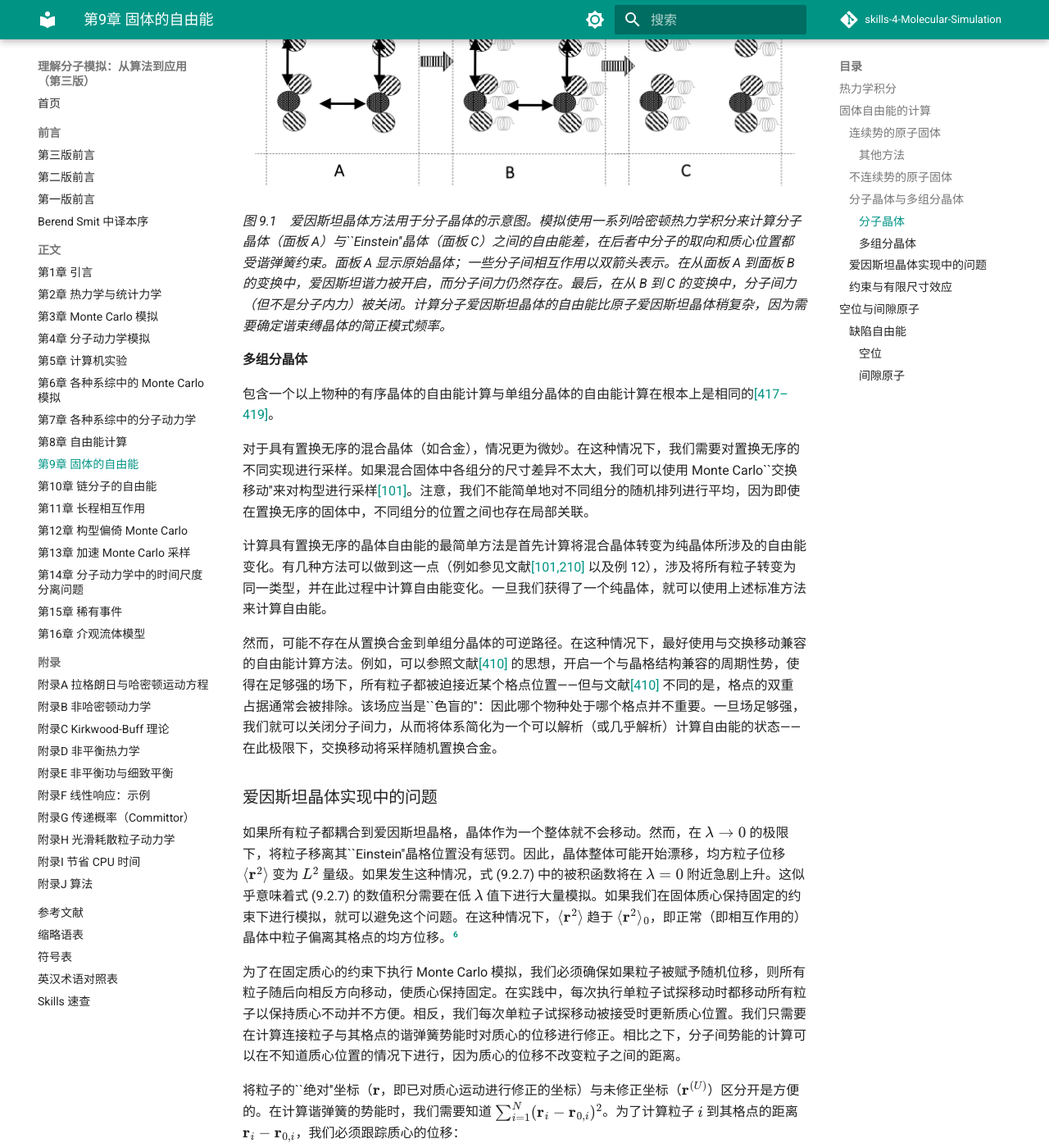
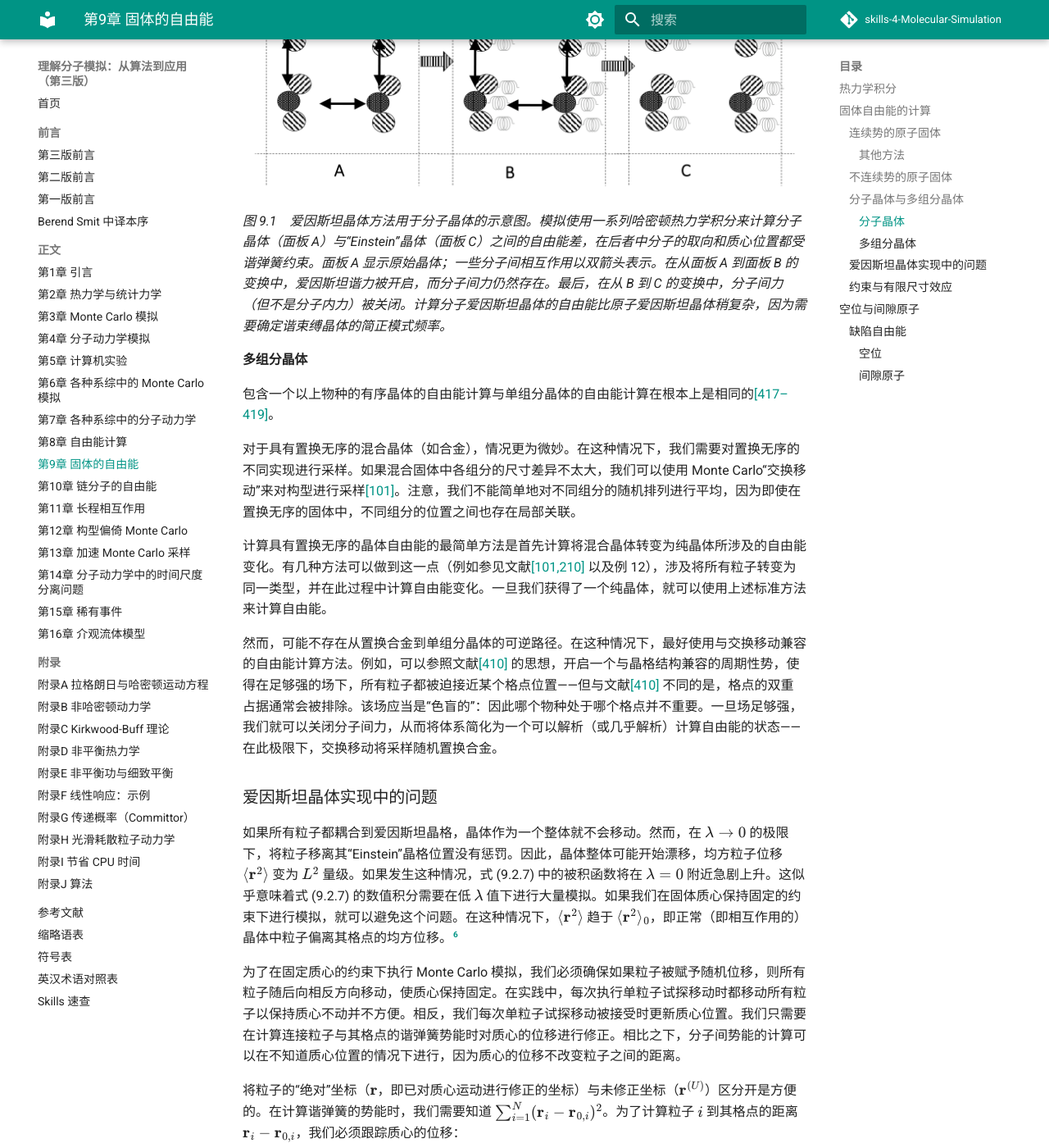
Before and after one commit to KASSARhahaha/skills-4-Molecular-Simulation, an MkDocs documentation site: the page built from docs/chapters/ch09-free-energy-solids.md, in a window 1280 px wide and 1400 px high, scrolled down 6396 px. Shown: the whole window at 82% size. Built offline with MkDocs 1.6.1 and Material for MkDocs 9.7.7, drawn with Linux system fonts in a browser that asks for light colours; comment, search, counter and statistics services are not loaded; some of the changed text lies outside the part shown.

Commit message:
同步译稿：引号统一为全角「“”」14 处

```diff
--- a/docs/chapters/ch09-free-energy-solids.md
+++ b/docs/chapters/ch09-free-energy-solids.md
@@ -24,9 +24,9 @@
 \tag{9.1.2}
 $$
 
-固-液共存曲线本身不在临界点终止，因此不存在不穿越一级相变的从固体到理想气体的``天然''可逆路径。然而，通常可以构造通往其他已知自由能状态的可逆路径。构造此类路径是本章的主要主题。
+固-液共存曲线本身不在临界点终止，因此不存在不穿越一级相变的从固体到理想气体的“天然”可逆路径。然而，通常可以构造通往其他已知自由能状态的可逆路径。构造此类路径是本章的主要主题。
 
-到达已知自由能状态有多种途径。在 20 世纪 60 年代中期，Hoover 和 Ree 引入了所谓的单占胞方法[[276,307]](references.md#ref-276)。在单占胞方法中，固体被建模为格气；每个粒子被分配到一个格点，并且只允许在其格点周围的``胞''内运动。格点与无约束固体中原子的平均位置重合。如果密度足够高——使得胞壁对系统性质的影响可以忽略——则此格点模型的自由能与原始固体的自由能相同。单占胞模型可以均匀膨胀而不会熔化（或更准确地说，不会失去平移序）。通过这种方式，我们获得了一条（假定可逆的）积分路径，通向一个可以解析计算自由能的稀薄格气。单占胞方法最早的应用是 Hoover 和 Ree 计算硬盘[[276]](references.md#ref-276) 和硬球[[307]](references.md#ref-307) 固体的自由能。
+到达已知自由能状态有多种途径。在 20 世纪 60 年代中期，Hoover 和 Ree 引入了所谓的单占胞方法[[276,307]](references.md#ref-276)。在单占胞方法中，固体被建模为格气；每个粒子被分配到一个格点，并且只允许在其格点周围的“胞”内运动。格点与无约束固体中原子的平均位置重合。如果密度足够高——使得胞壁对系统性质的影响可以忽略——则此格点模型的自由能与原始固体的自由能相同。单占胞模型可以均匀膨胀而不会熔化（或更准确地说，不会失去平移序）。通过这种方式，我们获得了一条（假定可逆的）积分路径，通向一个可以解析计算自由能的稀薄格气。单占胞方法最早的应用是 Hoover 和 Ree 计算硬盘[[276]](references.md#ref-276) 和硬球[[307]](references.md#ref-307) 固体的自由能。
 
 Hoover 及其合作者还开发了单占胞方法的替代方案[[309,311]](references.md#ref-309)。在此方法中，固体被冷却到足够低的温度，使其表现为谐振晶体。谐振晶体的亥姆霍兹自由能可以使用晶格动力学进行解析计算。更高温度下固体的自由能则由式 (9.1.2) 的积分得到。[^4]
 
@@ -64,7 +64,7 @@
 \tag{9.2.3}
 $$
 
-正如我们稍后将看到的，考虑质心固定的晶体在计算上更为方便。这将对式 (9.2.3) 稍作修改（见第 9.2.5 节）。``弹簧常数'' $\alpha_i$ 可以进行调整以优化式 (9.2.2) 数值积分的精度。合理的假设是，如果量 $\sum_{i=1}^{N} \alpha_i (\mathbf{r}_i - \mathbf{r}_{0,i})^2 - U(\mathbf{r}^N)$ 的涨落最小，则积分是最优的，这意味着纯爱因斯坦晶体中的相互作用应与原始体系中的相互作用尽可能接近。这表明 $\alpha_i$ 应选择使得 $\lambda = 1$ 和 $\lambda = 0$ 时的均方位移相等：
+正如我们稍后将看到的，考虑质心固定的晶体在计算上更为方便。这将对式 (9.2.3) 稍作修改（见第 9.2.5 节）。“弹簧常数” $\alpha_i$ 可以进行调整以优化式 (9.2.2) 数值积分的精度。合理的假设是，如果量 $\sum_{i=1}^{N} \alpha_i (\mathbf{r}_i - \mathbf{r}_{0,i})^2 - U(\mathbf{r}^N)$ 的涨落最小，则积分是最优的，这意味着纯爱因斯坦晶体中的相互作用应与原始体系中的相互作用尽可能接近。这表明 $\alpha_i$ 应选择使得 $\lambda = 1$ 和 $\lambda = 0$ 时的均方位移相等：
 
 $$
 \left\langle \sum_{i=1}^{N} (\mathbf{r}_i - \mathbf{r}_{0,i})^2 \right\rangle_{\lambda=0} \approx \left\langle \sum_{i=1}^{N} (\mathbf{r}_i - \mathbf{r}_{0,i})^2 \right\rangle_{\lambda=1} .
@@ -142,7 +142,7 @@
 \tag{9.2.7}
 $$
 
-在 $\lambda_{\max}$ 足够大的值下，硬粒子彼此之间不再``感知''对方，自由能便简化为非相互作用爱因斯坦晶体的自由能。显然，弹簧常数 $\lambda$ 的值应当足够大，以确保谐束缚晶体确实表现为爱因斯坦晶体。同时，$\lambda$ 不应太大，否则式 (9.2.7) 的数值积分会变得不够精确。一般而言，$\lambda$ 的最优选择取决于模型的具体细节。在案例研究 17 中，我们展示了如何为特定模型体系选择 $\lambda$，并讨论了硬核相互作用特有的其他实际问题。
+在 $\lambda_{\max}$ 足够大的值下，硬粒子彼此之间不再“感知”对方，自由能便简化为非相互作用爱因斯坦晶体的自由能。显然，弹簧常数 $\lambda$ 的值应当足够大，以确保谐束缚晶体确实表现为爱因斯坦晶体。同时，$\lambda$ 不应太大，否则式 (9.2.7) 的数值积分会变得不够精确。一般而言，$\lambda$ 的最优选择取决于模型的具体细节。在案例研究 17 中，我们展示了如何为特定模型体系选择 $\lambda$，并讨论了硬核相互作用特有的其他实际问题。
 
 ### 分子晶体与多组分晶体
 
@@ -158,25 +158,25 @@
 
 ![图 9.1](../images/fig_9_1.png)
 
-*图 9.1　爱因斯坦晶体方法用于分子晶体的示意图。模拟使用一系列哈密顿热力学积分来计算分子晶体（面板 A）与``Einstein''晶体（面板 C）之间的自由能差，在后者中分子的取向和质心位置都受谐弹簧约束。面板 A 显示原始晶体；一些分子间相互作用以双箭头表示。在从面板 A 到面板 B 的变换中，爱因斯坦谐力被开启，而分子间力仍然存在。最后，在从 B 到 C 的变换中，分子间力（但不是分子内力）被关闭。计算分子爱因斯坦晶体的自由能比原子爱因斯坦晶体稍复杂，因为需要确定谐束缚晶体的简正模式频率。*
+*图 9.1　爱因斯坦晶体方法用于分子晶体的示意图。模拟使用一系列哈密顿热力学积分来计算分子晶体（面板 A）与“Einstein”晶体（面板 C）之间的自由能差，在后者中分子的取向和质心位置都受谐弹簧约束。面板 A 显示原始晶体；一些分子间相互作用以双箭头表示。在从面板 A 到面板 B 的变换中，爱因斯坦谐力被开启，而分子间力仍然存在。最后，在从 B 到 C 的变换中，分子间力（但不是分子内力）被关闭。计算分子爱因斯坦晶体的自由能比原子爱因斯坦晶体稍复杂，因为需要确定谐束缚晶体的简正模式频率。*
 
 #### 多组分晶体
 
 包含一个以上物种的有序晶体的自由能计算与单组分晶体的自由能计算在根本上是相同的[[417–419]](references.md#ref-417)。
 
-对于具有置换无序的混合晶体（如合金），情况更为微妙。在这种情况下，我们需要对置换无序的不同实现进行采样。如果混合固体中各组分的尺寸差异不太大，我们可以使用 Monte Carlo``交换移动''来对构型进行采样[[101]](references.md#ref-101)。注意，我们不能简单地对不同组分的随机排列进行平均，因为即使在置换无序的固体中，不同组分的位置之间也存在局部关联。
+对于具有置换无序的混合晶体（如合金），情况更为微妙。在这种情况下，我们需要对置换无序的不同实现进行采样。如果混合固体中各组分的尺寸差异不太大，我们可以使用 Monte Carlo“交换移动”来对构型进行采样[[101]](references.md#ref-101)。注意，我们不能简单地对不同组分的随机排列进行平均，因为即使在置换无序的固体中，不同组分的位置之间也存在局部关联。
 
 计算具有置换无序的晶体自由能的最简单方法是首先计算将混合晶体转变为纯晶体所涉及的自由能变化。有几种方法可以做到这一点（例如参见文献[[101,210]](references.md#ref-101) 以及例 12），涉及将所有粒子转变为同一类型，并在此过程中计算自由能变化。一旦我们获得了一个纯晶体，就可以使用上述标准方法来计算自由能。
 
-然而，可能不存在从置换合金到单组分晶体的可逆路径。在这种情况下，最好使用与交换移动兼容的自由能计算方法。例如，可以参照文献[[410]](references.md#ref-410) 的思想，开启一个与晶格结构兼容的周期性势，使得在足够强的场下，所有粒子都被迫接近某个格点位置——但与文献[[410]](references.md#ref-410) 不同的是，格点的双重占据通常会被排除。该场应当是``色盲的''：因此哪个物种处于哪个格点并不重要。一旦场足够强，我们就可以关闭分子间力，从而将体系简化为一个可以解析（或几乎解析）计算自由能的状态——在此极限下，交换移动将采样随机置换合金。
+然而，可能不存在从置换合金到单组分晶体的可逆路径。在这种情况下，最好使用与交换移动兼容的自由能计算方法。例如，可以参照文献[[410]](references.md#ref-410) 的思想，开启一个与晶格结构兼容的周期性势，使得在足够强的场下，所有粒子都被迫接近某个格点位置——但与文献[[410]](references.md#ref-410) 不同的是，格点的双重占据通常会被排除。该场应当是“色盲的”：因此哪个物种处于哪个格点并不重要。一旦场足够强，我们就可以关闭分子间力，从而将体系简化为一个可以解析（或几乎解析）计算自由能的状态——在此极限下，交换移动将采样随机置换合金。
 
 ### 爱因斯坦晶体实现中的问题
 
-如果所有粒子都耦合到爱因斯坦晶格，晶体作为一个整体就不会移动。然而，在 $\lambda \to 0$ 的极限下，将粒子移离其``Einstein''晶格位置没有惩罚。因此，晶体整体可能开始漂移，均方粒子位移 $\langle \mathbf{r}^2 \rangle$ 变为 $L^2$ 量级。如果发生这种情况，式 (9.2.7) 中的被积函数将在 $\lambda = 0$ 附近急剧上升。这似乎意味着式 (9.2.7) 的数值积分需要在低 $\lambda$ 值下进行大量模拟。如果我们在固体质心保持固定的约束下进行模拟，就可以避免这个问题。在这种情况下，$\langle \mathbf{r}^2 \rangle$ 趋于 $\langle \mathbf{r}^2 \rangle_0$，即正常（即相互作用的）晶体中粒子偏离其格点的均方位移。[^6]
+如果所有粒子都耦合到爱因斯坦晶格，晶体作为一个整体就不会移动。然而，在 $\lambda \to 0$ 的极限下，将粒子移离其“Einstein”晶格位置没有惩罚。因此，晶体整体可能开始漂移，均方粒子位移 $\langle \mathbf{r}^2 \rangle$ 变为 $L^2$ 量级。如果发生这种情况，式 (9.2.7) 中的被积函数将在 $\lambda = 0$ 附近急剧上升。这似乎意味着式 (9.2.7) 的数值积分需要在低 $\lambda$ 值下进行大量模拟。如果我们在固体质心保持固定的约束下进行模拟，就可以避免这个问题。在这种情况下，$\langle \mathbf{r}^2 \rangle$ 趋于 $\langle \mathbf{r}^2 \rangle_0$，即正常（即相互作用的）晶体中粒子偏离其格点的均方位移。[^6]
 
 为了在固定质心的约束下执行 Monte Carlo 模拟，我们必须确保如果粒子被赋予随机位移，则所有粒子随后向相反方向移动，使质心保持固定。在实践中，每次执行单粒子试探移动时都移动所有粒子以保持质心不动并不方便。相反，我们每次单粒子试探移动被接受时更新质心位置。我们只需要在计算连接粒子与其格点的谐弹簧势能时对质心的位移进行修正。相比之下，分子间势能的计算可以在不知道质心位置的情况下进行，因为质心的位移不改变粒子之间的距离。
 
-将粒子的``绝对''坐标（$\mathbf{r}$，即已对质心运动进行修正的坐标）与未修正坐标（$\mathbf{r}^{(U)}$）区分开是方便的。在计算谐弹簧的势能时，我们需要知道 $\sum_{i=1}^{N}(\mathbf{r}_i - \mathbf{r}_{0,i})^2$。为了计算粒子 $i$ 到其格点的距离 $\mathbf{r}_i - \mathbf{r}_{0,i}$，我们必须跟踪质心的位移：
+将粒子的“绝对”坐标（$\mathbf{r}$，即已对质心运动进行修正的坐标）与未修正坐标（$\mathbf{r}^{(U)}$）区分开是方便的。在计算谐弹簧的势能时，我们需要知道 $\sum_{i=1}^{N}(\mathbf{r}_i - \mathbf{r}_{0,i})^2$。为了计算粒子 $i$ 到其格点的距离 $\mathbf{r}_i - \mathbf{r}_{0,i}$，我们必须跟踪质心的位移：
 
 $$
 \Delta\mathbf{r}_i \equiv \mathbf{r}_i - \mathbf{r}_{0,i} = \mathbf{r}_i^{(U)} - \mathbf{r}_{0,i}^{(U)} - \Delta\mathbf{R}_{\mathrm{CM}} ,
@@ -514,7 +514,7 @@
 \tag{9.2.27}
 $$
 
-注意，就配分函数的动能部分而言，固定质心约束对爱因斯坦晶体和任意``现实的''晶体具有相同的效果。
+注意，就配分函数的动能部分而言，固定质心约束对爱因斯坦晶体和任意“现实的”晶体具有相同的效果。
 
 使用式 (9.2.24) 和 (9.2.26)，约束晶体和无约束晶体之间的亥姆霍兹自由能差为
 
@@ -585,7 +585,7 @@
     F_{\mathrm{hcp}} - F_{\mathrm{fcc}} = k_BT \ln\left(\frac{P(\mathrm{fcc})}{P(\mathrm{hcp})}\right) .
     $$
 
-    然而在实践中，这种晶格切换的接受概率非常低。解决此类问题的常用方法是将大的试探移动分解为许多小步骤，每个步骤都有合理的接受概率。Bruce 等人的晶格切换方法采用了 Berg 和 Neuhaus [[350]](references.md#ref-350) 的多正则方法。该方法是第 8.6.6 节中描述的伞形采样方案的一个版本。此过程的第一步是定义一个方便的连接两个状态的``序参量''。为此，Bruce 等人定义了一个重叠序参量 $M$：
+    然而在实践中，这种晶格切换的接受概率非常低。解决此类问题的常用方法是将大的试探移动分解为许多小步骤，每个步骤都有合理的接受概率。Bruce 等人的晶格切换方法采用了 Berg 和 Neuhaus [[350]](references.md#ref-350) 的多正则方法。该方法是第 8.6.6 节中描述的伞形采样方案的一个版本。此过程的第一步是定义一个方便的连接两个状态的“序参量”。为此，Bruce 等人定义了一个重叠序参量 $M$：
 
     $$
     M(\mathbf{u}^N) = M(\mathbf{u}^N,\mathrm{fcc}) - M(\mathbf{u}^N,\mathrm{hcp}) ,
@@ -750,7 +750,7 @@
 \tag{9.3.9}
 $$
 
-接下来，我们将粒子``生长''到其余球体的大小。这将需要可逆功 $w$。后一个量可以容易地计算，因为模拟给出了作用在该球体表面上的压力。在给定八面体孔中添加间隙原子所涉及的总自由能变化为
+接下来，我们将粒子“生长”到其余球体的大小。这将需要可逆功 $w$。后一个量可以容易地计算，因为模拟给出了作用在该球体表面上的压力。在给定八面体孔中添加间隙原子所涉及的总自由能变化为
 
 $$
 f_I = -k_BT \ln\left(\frac{P_{\mathrm{acc}}}{V_{\mathrm{WS}}\Lambda^3}\right) + w
@@ -773,5 +773,5 @@
 [^3]: 在某些特殊情况下，参考文献[[400]](references.md#ref-400) 的方法（见第 6.6 节）可能使直接的吉布斯系综模拟变得可行，类似方案已被提出用于固体混合物[[401]](references.md#ref-401)。
 [^4]: 如果我们直接使用式 (9.1.2)，积分在 $T \to 0$ 极限下会发散。如果计算所研究固体与相应谐振晶体的自由能之差，则可以避免此发散。
 [^5]: 表达式 (9.2.5) 中的谐振自由能包含了动量的贡献以及显含的 $\hbar$。然而，$\hbar$ 实际上是无关紧要的：对于所有不同相之间的自由能差，所有的 $\hbar$ 因子都会消去。因此，经典相平衡不依赖于 $\hbar$。
-[^6]: 均方位移在低 $\lambda$ 值下的发散也可以通过固定系统中一个粒子的质心来消除。施加这种``爱因斯坦分子''约束[[420]](references.md#ref-420) 的净效果与固定整个系统质心的效果类似，尽管不完全相同。
+[^6]: 均方位移在低 $\lambda$ 值下的发散也可以通过固定系统中一个粒子的质心来消除。施加这种“爱因斯坦分子”约束[[420]](references.md#ref-420) 的净效果与固定整个系统质心的效果类似，尽管不完全相同。
 [^7]: 维格纳-塞茨胞的构造方法如下：将给定格点到所有近邻格点用线连接，在这些线的中点处作垂直于这些线的面。最小封闭体积定义了维格纳-塞茨胞。
```
Also changed, not shown: docs/chapters/ch02-thermo-statmech.md (+1 -1 lines).
